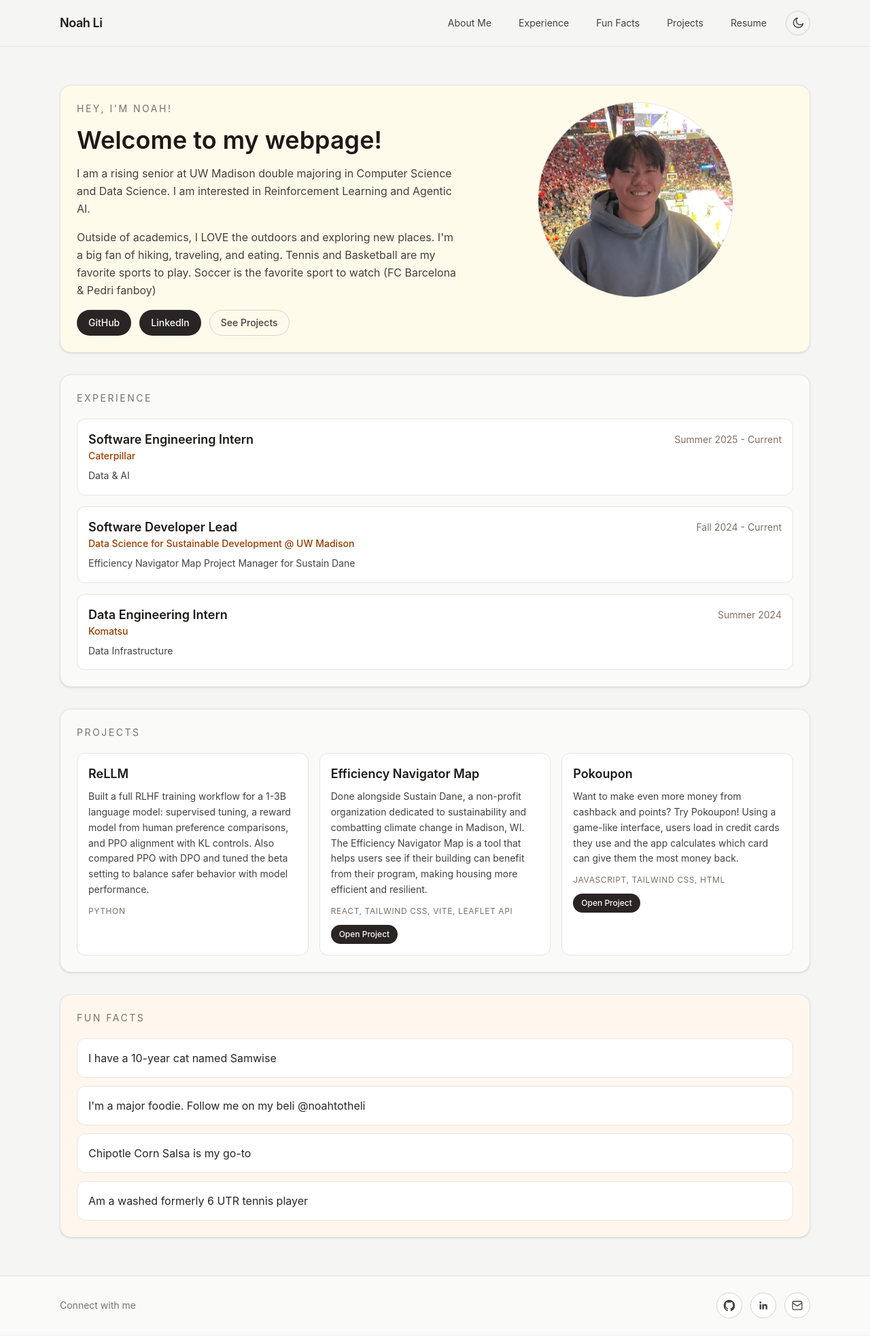
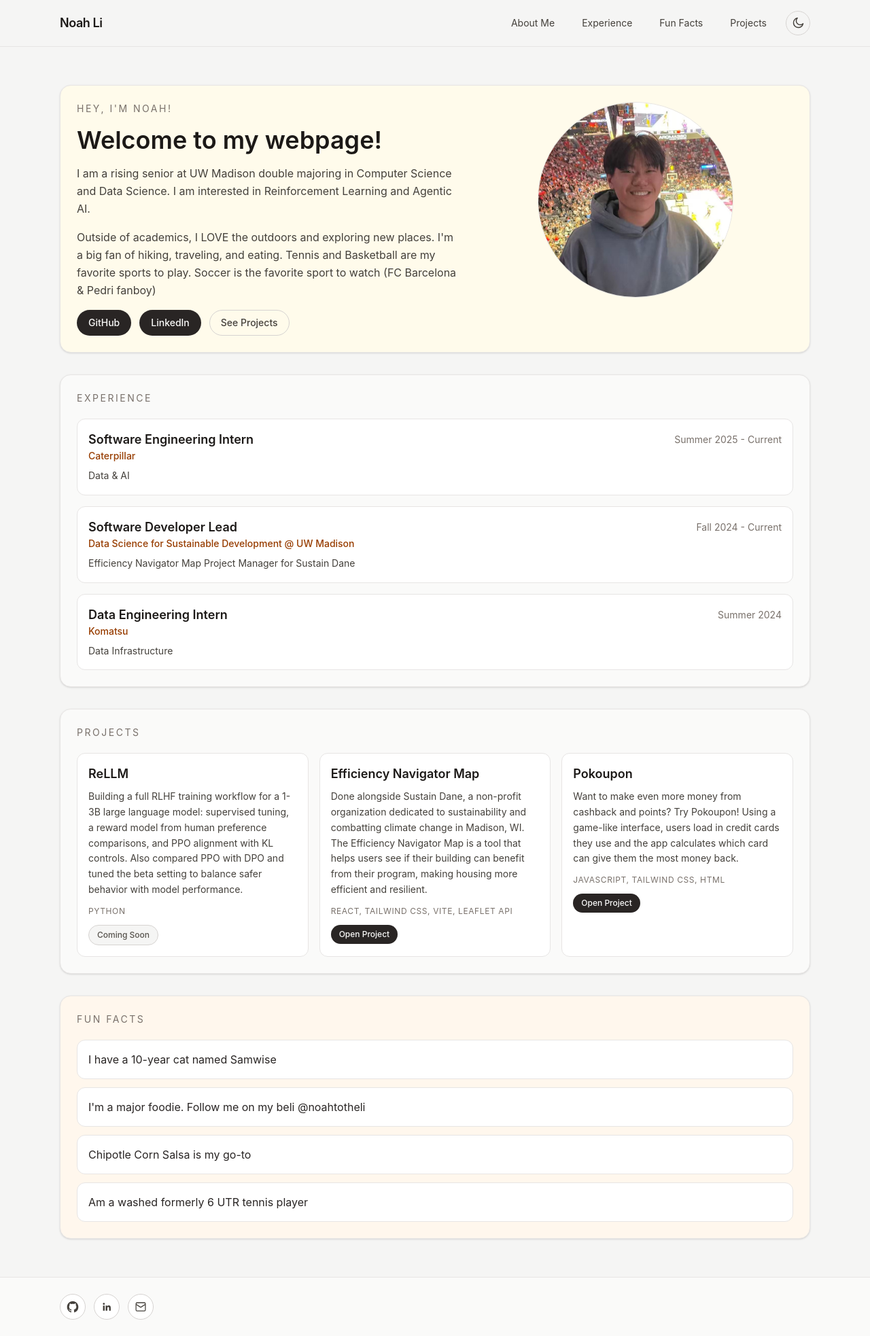
Before and after one commit to NoahLi06/noah.li, a React (Vite) app: page / in a window 1280 px wide. Shown: the whole page at 68% size. Built offline with nearby package versions, Linux system fonts and the light colour scheme.

Commit message:
changed project ui

```diff
--- a/src/App.css
+++ b/src/App.css
@@ -27,10 +27,6 @@
 
 .nav-link {
   @apply rounded-full px-3 py-2 text-stone-700 transition hover:bg-amber-100 hover:text-stone-900 dark:text-stone-200 dark:hover:bg-stone-700 dark:hover:text-stone-100;
-}
-
-.resume-tooltip {
-  @apply pointer-events-none absolute left-1/2 top-full z-20 mt-2 w-max -translate-x-1/2 whitespace-nowrap rounded-md bg-stone-800 px-2 py-1 text-xs text-stone-100 opacity-0 shadow transition group-hover:opacity-100 dark:bg-stone-700;
 }
 
 .theme-toggle {
@@ -125,16 +121,16 @@
   @apply mt-3 inline-block rounded-full bg-stone-800 px-3 py-1.5 text-xs font-medium text-stone-50 transition hover:bg-stone-700;
 }
 
+.project-link-disabled {
+  @apply mt-3 inline-block rounded-full border border-stone-300 bg-stone-100 px-3 py-1.5 text-xs font-medium text-stone-600 dark:border-stone-600 dark:bg-stone-800 dark:text-stone-300;
+}
+
 .footer-shell {
   @apply border-t border-stone-200 bg-stone-50 dark:border-stone-700 dark:bg-stone-900;
 }
 
 .footer-content {
-  @apply mx-auto flex max-w-6xl items-center justify-between px-6 py-6;
-}
-
-.footer-text {
-  @apply text-sm text-stone-500 dark:text-stone-400;
+  @apply mx-auto flex max-w-6xl items-center justify-start px-6 py-6;
 }
 
 .social-row {
--- a/src/App.jsx
+++ b/src/App.jsx
@@ -33,8 +33,9 @@ const projects = [
   {
     title: "ReLLM",
     description:
-      "Built a full RLHF training workflow for a 1-3B language model: supervised tuning, a reward model from human preference comparisons, and PPO alignment with KL controls. Also compared PPO with DPO and tuned the beta setting to balance safer behavior with model performance.",
+      "Building a full RLHF training workflow for a 1-3B large language model: supervised tuning, a reward model from human preference comparisons, and PPO alignment with KL controls. Also compared PPO with DPO and tuned the beta setting to balance safer behavior with model performance.",
     stack: "Python",
+    comingSoon: true,
   },
   {
     title: "Efficiency Navigator Map",
@@ -86,17 +87,6 @@ function App() {
                 </a>
               </li>
             ))}
-            <li className="group relative">
-              <a
-                href="/NLi-Resume-Spring27.pdf"
-                className="nav-link"
-                target="_blank"
-                rel="noreferrer"
-                title="Noah Li's Resume"
-              >
-                Resume
-              </a>
-            </li>
             <li>
               <button
                 type="button"
@@ -237,6 +227,9 @@ function App() {
                     Open Project
                   </a>
                 )}
+                {project.comingSoon && (
+                  <span className="project-link-disabled">Coming Soon</span>
+                )}
               </article>
             ))}
           </div>
@@ -263,7 +256,6 @@ function App() {
 
       <footer className="footer-shell">
         <div className="footer-content">
-          <p className="footer-text">Connect with me</p>
           <div className="social-row">
             <a
               href="https://github.com/NoahLi06"
```
